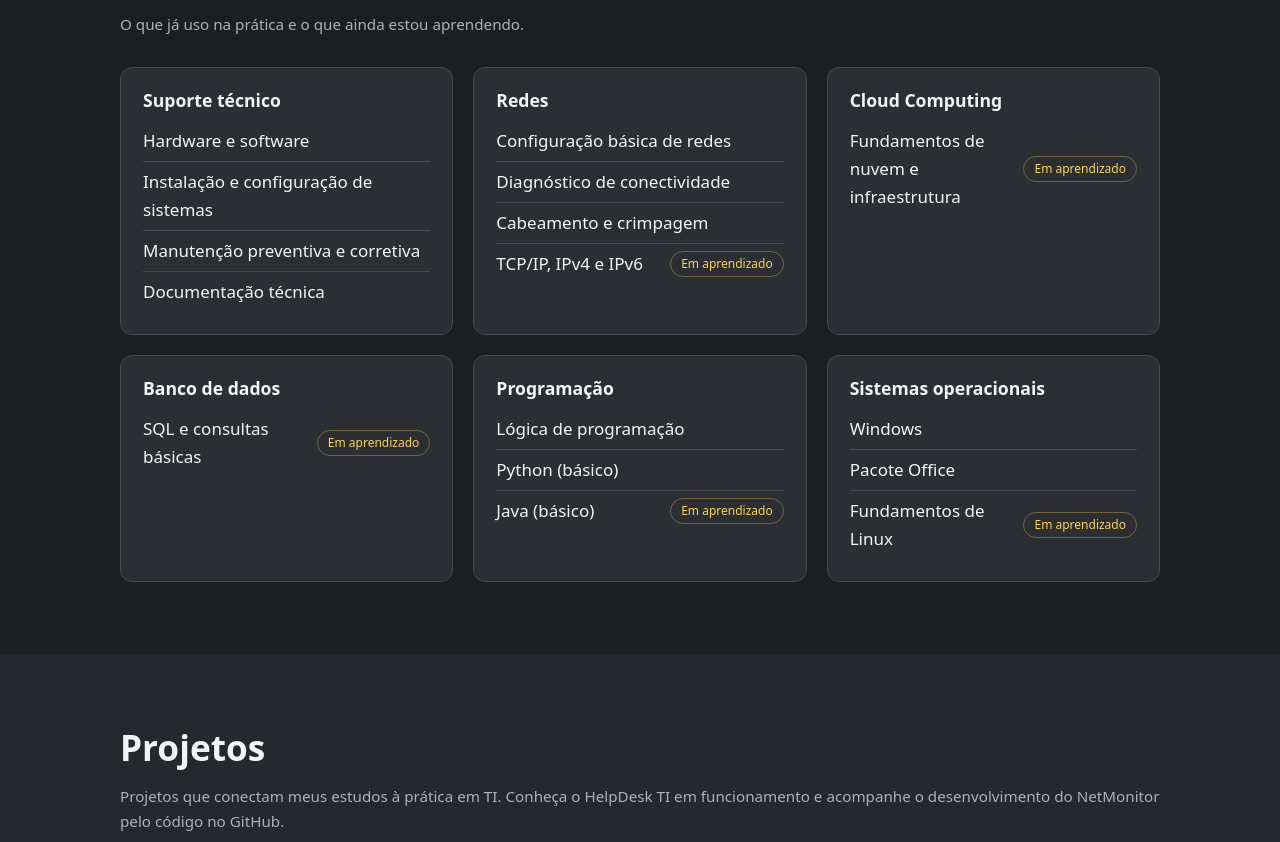
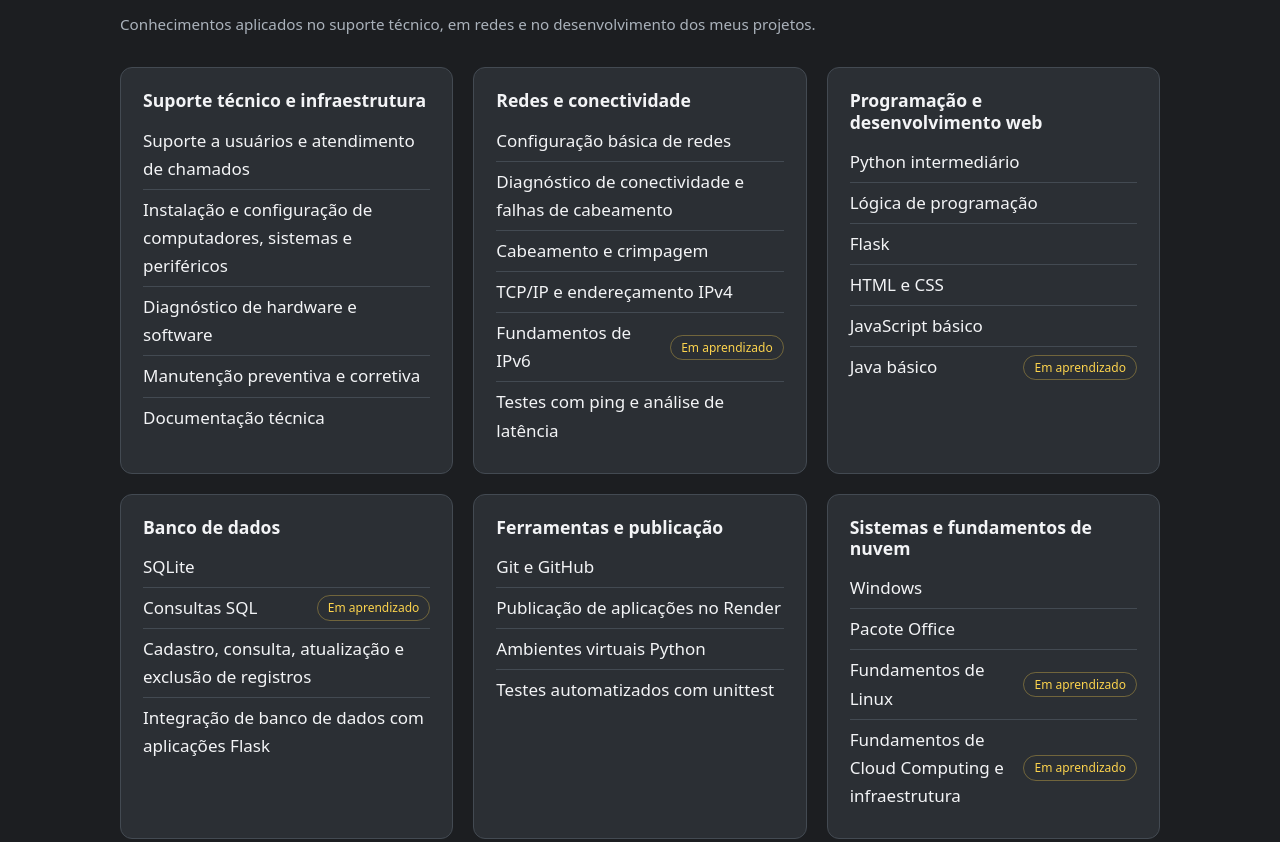
Before and after one commit to KauanSts/Kauan.Port.github.io, a plain HTML site: page index.html in a window 1280 px wide. Shown: the part 1337-2179 px from the top of the page. Drawn offline with Linux system fonts and the light colour scheme.

Commit message:
Atualiza habilidades com base no currículo e nos projetos

```diff
--- a/index.html
+++ b/index.html
@@ -108,7 +108,7 @@ Escolha uma opção ou digite help para começar.</p></div>
 </div></section>
 
 <section id="habilidades"><div class="wrap"><h2>Habilidades</h2>
-  <p class="muted">O que já uso na prática e o que ainda estou aprendendo.</p><div class="grid" id="skills-grid"></div></div></section>
+  <p class="muted">Conhecimentos aplicados no suporte técnico, em redes e no desenvolvimento dos meus projetos.</p><div class="grid" id="skills-grid"></div></div></section>
 
 <section id="projetos" class="alt"><div class="wrap"><h2>Projetos</h2>
   <p class="muted">Projetos que conectam meus estudos à prática em TI. Conheça o HelpDesk TI em funcionamento e acompanhe o desenvolvimento do NetMonitor pelo código no GitHub.</p><div class="grid" id="projetos-grid"></div></div></section>
@@ -141,20 +141,31 @@ const DADOS = {
   },
 
   habilidades: [
-    { categoria: "Suporte técnico", itens: [
-      ["Hardware e software", "Pronto"], ["Instalação e configuração de sistemas", "Pronto"],
+    { categoria: "Suporte técnico e infraestrutura", itens: [
+      ["Suporte a usuários e atendimento de chamados", "Pronto"],
+      ["Instalação e configuração de computadores, sistemas e periféricos", "Pronto"],
+      ["Diagnóstico de hardware e software", "Pronto"],
       ["Manutenção preventiva e corretiva", "Pronto"], ["Documentação técnica", "Pronto"]] },
-    { categoria: "Redes", itens: [
-      ["Configuração básica de redes", "Pronto"], ["Diagnóstico de conectividade", "Pronto"],
-      ["Cabeamento e crimpagem", "Pronto"], ["TCP/IP, IPv4 e IPv6", "Em aprendizado"]] },
-    { categoria: "Cloud Computing", itens: [
-      ["Fundamentos de nuvem e infraestrutura", "Em aprendizado"]] },
+    { categoria: "Redes e conectividade", itens: [
+      ["Configuração básica de redes", "Pronto"],
+      ["Diagnóstico de conectividade e falhas de cabeamento", "Pronto"],
+      ["Cabeamento e crimpagem", "Pronto"], ["TCP/IP e endereçamento IPv4", "Pronto"],
+      ["Fundamentos de IPv6", "Em aprendizado"], ["Testes com ping e análise de latência", "Pronto"]] },
+    { categoria: "Programação e desenvolvimento web", itens: [
+      ["Python intermediário", "Pronto"], ["Lógica de programação", "Pronto"],
+      ["Flask", "Pronto"], ["HTML e CSS", "Pronto"],
+      ["JavaScript básico", "Pronto"], ["Java básico", "Em aprendizado"]] },
     { categoria: "Banco de dados", itens: [
-      ["SQL e consultas básicas", "Em aprendizado"]] },
-    { categoria: "Programação", itens: [
-      ["Lógica de programação", "Pronto"], ["Python (básico)", "Pronto"], ["Java (básico)", "Em aprendizado"]] },
-    { categoria: "Sistemas operacionais", itens: [
-      ["Windows", "Pronto"], ["Pacote Office", "Pronto"], ["Fundamentos de Linux", "Em aprendizado"]] }
+      ["SQLite", "Pronto"], ["Consultas SQL", "Em aprendizado"],
+      ["Cadastro, consulta, atualização e exclusão de registros", "Pronto"],
+      ["Integração de banco de dados com aplicações Flask", "Pronto"]] },
+    { categoria: "Ferramentas e publicação", itens: [
+      ["Git e GitHub", "Pronto"], ["Publicação de aplicações no Render", "Pronto"],
+      ["Ambientes virtuais Python", "Pronto"], ["Testes automatizados com unittest", "Pronto"]] },
+    { categoria: "Sistemas e fundamentos de nuvem", itens: [
+      ["Windows", "Pronto"], ["Pacote Office", "Pronto"],
+      ["Fundamentos de Linux", "Em aprendizado"],
+      ["Fundamentos de Cloud Computing e infraestrutura", "Em aprendizado"]] }
   ],
 
   /* Para adicionar um projeto: copie um bloco, cole ao final da lista e edite.
```
